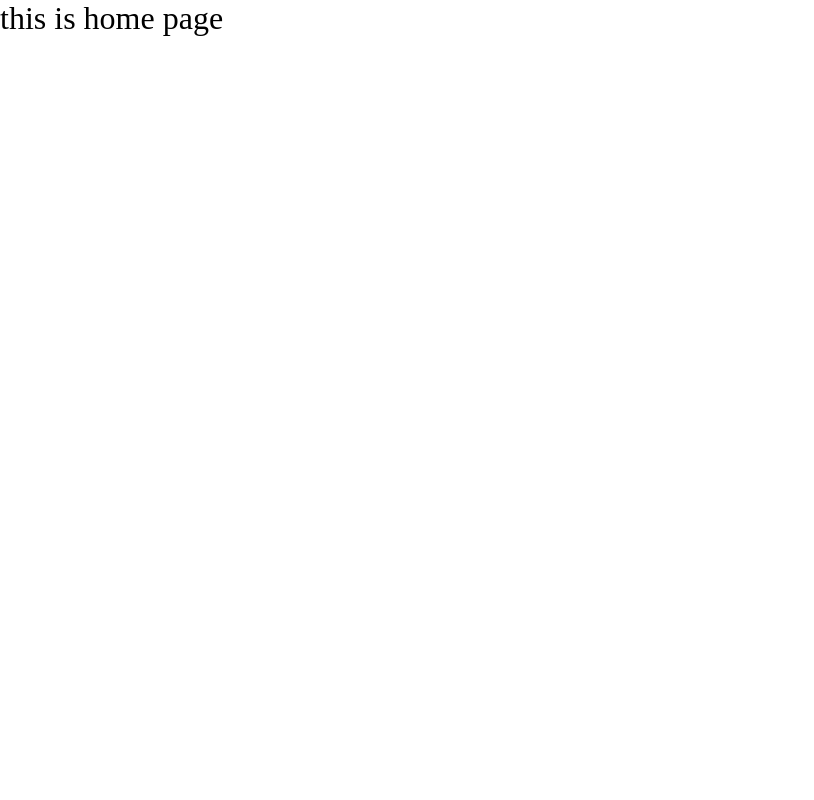
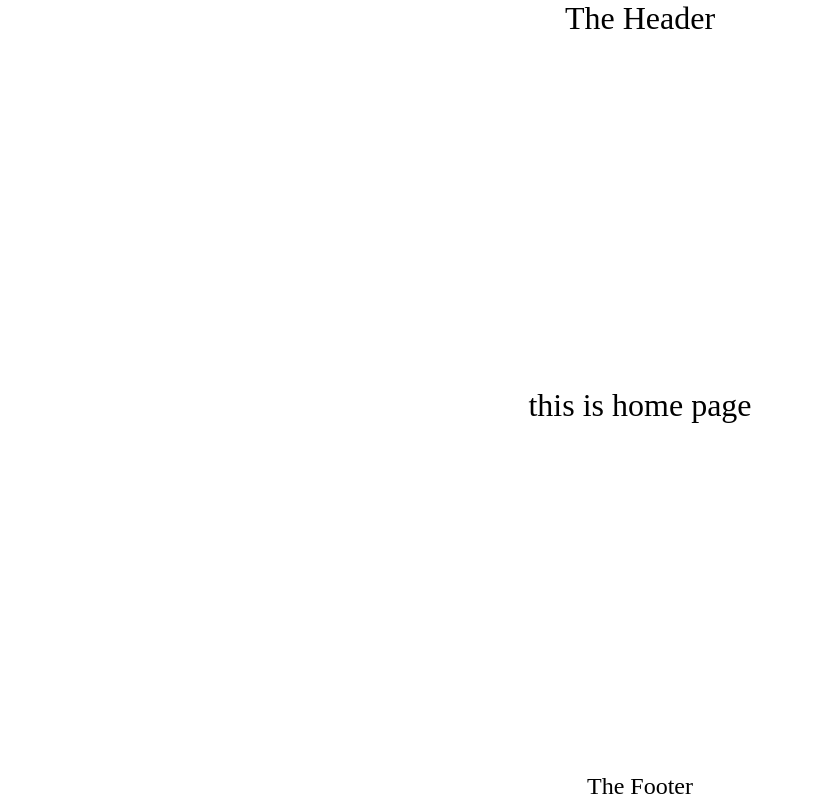
Before and after one commit to WaleedShalal/hotel-booking-task, a Vue app: page / in a window 1280 px wide. Shown: the whole page, without its empty margins (0-814 px from the left). Built offline with nearby package versions, Linux system fonts and the light colour scheme.

Commit message:
add custom default layout

```diff
--- a/src/App.vue
+++ b/src/App.vue
@@ -1,13 +1,14 @@
 <template>
   <div class="app">
-    <main>
+    <DefaultLayout>
       <RouterView />
-    </main>
+    </DefaultLayout>
   </div>
 </template>
 
 <script setup>
 import { RouterView } from 'vue-router'
+import DefaultLayout from './layouts/DefaultLayout.vue'
 </script>
 
 <style scoped></style>
--- /dev/null
+++ b/src/components/TheFooter/TheFooter.vue
@@ -0,0 +1,7 @@
+<template>
+  <footer>
+    <h2>The Footer</h2>
+  </footer>
+</template>
+
+<style scoped></style>
--- /dev/null
+++ b/src/components/TheHeader/TheHeader.vue
@@ -0,0 +1,7 @@
+<template>
+  <header>
+    <h1>The Header</h1>
+  </header>
+</template>
+
+<style scoped></style>
--- /dev/null
+++ b/src/layouts/DefaultLayout.vue
@@ -0,0 +1,23 @@
+<template>
+  <div class="default__layout">
+    <TheHeader />
+    <main>
+      <slot></slot>
+    </main>
+    <TheFooter />
+  </div>
+</template>
+
+<script setup>
+import TheHeader from '@/components/TheHeader/TheHeader.vue'
+import TheFooter from '@/components/TheFooter/TheFooter.vue'
+</script>
+
+<style scoped>
+.default__layout {
+  min-height: 100vh;
+  display: grid;
+  grid-template-rows: auto 1fr auto;
+  place-items: center;
+}
+</style>
```
